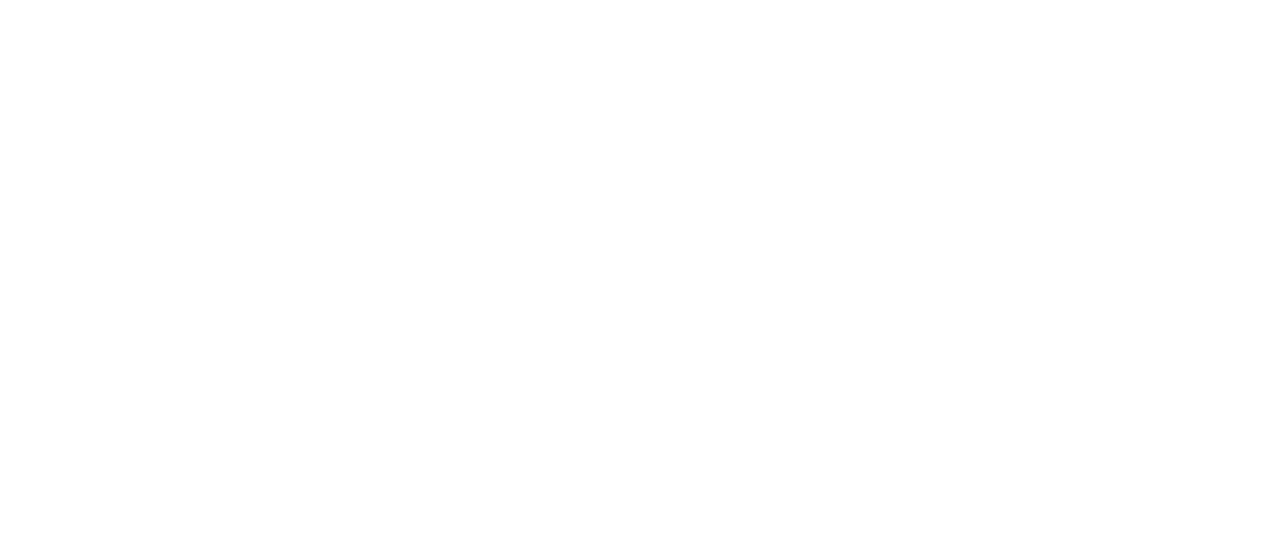
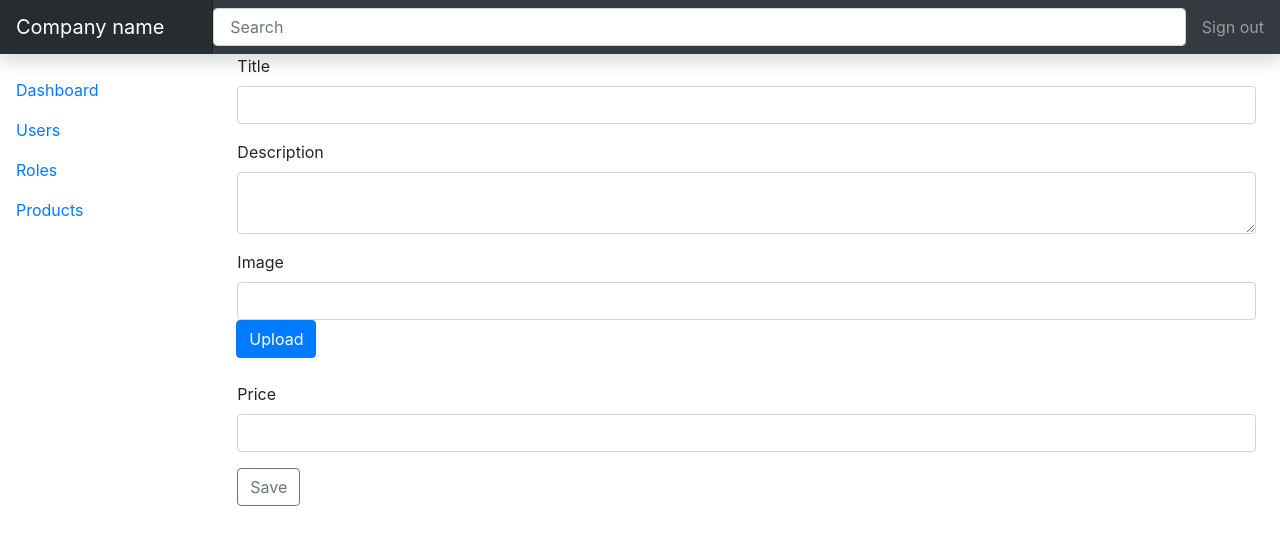
Before and after one commit to zhenia-cyp/admin_app_django_react-frontend, a React (Create React App) app in the folder react-admin/: page /products/create in a window 1280 px wide. Before the commit this address had no page. Shown: the top 544 px of the page. Built offline with nearby package versions, Linux system fonts and the light colour scheme; no server answers; sample sign-in values are in the browser's storage.

Commit message:
Created a new component ProductCreate for uploading new product items

```diff
--- a/react-admin/src/App.tsx
+++ b/react-admin/src/App.tsx
@@ -14,6 +14,7 @@
 import RoleCreate from './secure/roles/RoleCreate';
 import RoleEdit from './secure/roles/RoleEdit';
 import Products from './secure/products/Products';
+import ProductCreate from './secure/products/ProductCreate';
 
 function App() {
   return (
@@ -31,6 +32,7 @@
                       <Route path="/roles/create/" element={<RoleCreate/>}/>
                       <Route path="/roles/:id/edit/" element={<RoleEdit/>}/>
                       <Route path="/products/" element={<Products/>}/>
+                      <Route path="/products/create/" element={<ProductCreate/>}/>
 
                  </Routes>
                </BrowserRouter>
--- a/react-admin/src/classes/product.ts
+++ b/react-admin/src/classes/product.ts
@@ -4,12 +4,14 @@
   description: string;
   image: string;
   price: number;
+  order_num: number | null;
 
-  constructor(id = 0, title = '', description = '', image = '', price = 0) {
+  constructor(id = 0, title = '', description = '', image = '', price = 0, order_num = 0) {
       this.id = id;
       this.title = title;
       this.description = description;
       this.image = image;
       this.price = price;
+      this.order_num = order_num;
   }
 }
--- /dev/null
+++ b/react-admin/src/secure/products/ProductCreate.tsx
@@ -0,0 +1,94 @@
+import React, {Component,SyntheticEvent} from "react";
+import Wrapper from "../Wrapper";
+import {Navigate} from "react-router-dom";
+import axios from "axios";
+
+
+class ProductCreate extends Component {
+    state = {
+        image: '',
+        redirect: false
+    }
+    title = '';
+    description = '';
+    image = '';
+    price = 0;
+
+    submit = async (e: SyntheticEvent) => {
+        e.preventDefault();
+
+        await axios.post('products/products/', {
+            title: this.title,
+            description: this.description,
+            image: this.image,
+            price: this.price,
+        });
+
+        this.setState({
+            redirect: true
+        })
+    }
+
+
+    upload = async (files: FileList | null) => {
+        if (files === null) return;
+        const data = new FormData();
+        data.append('image', files[0]);
+        const response = await axios.post('products/upload/', data);
+
+        this.image = response.data.url;
+        this.setState({
+            image: this.image
+        })
+
+
+
+    }
+
+    render() {
+        if (this.state.redirect) {
+            return <Navigate to={'/products/'}/>;
+        }
+        return (
+            <Wrapper>
+                <form onSubmit={this.submit}>
+                    <div className="form-group">
+                        <label>Title</label>
+                        <input type="text" className="form-control" name="title"
+                               onChange={e => this.title = e.target.value}
+                        />
+                    </div>
+                    <div className="form-group">
+                        <label>Description</label>
+                        <textarea className="form-control" name="description"
+                                  onChange={e => this.description = e.target.value}
+                        ></textarea>
+                    </div>
+                    <div className="form-group">
+                        <label>Image</label>
+                        <input type="text" className="form-control" name="image"
+                               value={this.image = this.state.image}
+                               onChange={e => this.image = e.target.value}
+                        />
+                        <div className="input-group-append">
+                            <label className="btn btn-primary">
+                                Upload <input type="file" hidden onChange={e=>this.upload(e.target.files)}/>
+                            </label>
+                        </div>
+                    </div>
+                    <div className="form-group">
+                        <label>Price</label>
+                        <input type="number" className="form-control" name="email"
+                               onChange={e => this.price = parseFloat(e.target.value)}
+                        />
+                    </div>
+
+                    <button className="btn btn-outline-secondary">Save</button>
+                </form>
+
+            </Wrapper>
+        );
+    }
+}
+
+export default ProductCreate;
--- a/react-admin/src/secure/products/Products.tsx
+++ b/react-admin/src/secure/products/Products.tsx
@@ -8,7 +8,6 @@
 
 
 class Products extends Component {
-
   state = {
     products: []
   }
@@ -18,7 +17,6 @@
   componentDidMount = async () => {
     const response = await axios.get(`products/products/?page=${this.page}`);
     console.log('Products response: ', response)
-
     this.setState(
       {
         products: response.data.data
@@ -30,19 +28,16 @@
     handleDelete = async (id: number) => {
         this.setState({
             products: this.state.products.filter((p: Product) => p.id !== id)
-
         })
   }
 
   handlePageChange = async (page: number) => {
       this.page = page;
       await this.componentDidMount();
-
     }
 
   render(){
     return (
-
       <Wrapper>
           <div className="d-flex justify-content-between flex-wrap flex-md-nowrap align-items-center pt-3 pb-2 mb-3 ">
                     <div className="btn-toolbar mb-2 mb-md-0">
@@ -66,7 +61,7 @@
                             (product: Product) => {
                                 return (
                                     <tr key={product.id}>
-                                        <td>{product.id}</td>
+                                        <td>{product.order_num}</td>
                                         <td><img src={product.image} width="50"/></td>
                                         <td>{product.title}</td>
                                         <td>{product.description}</td>
```
